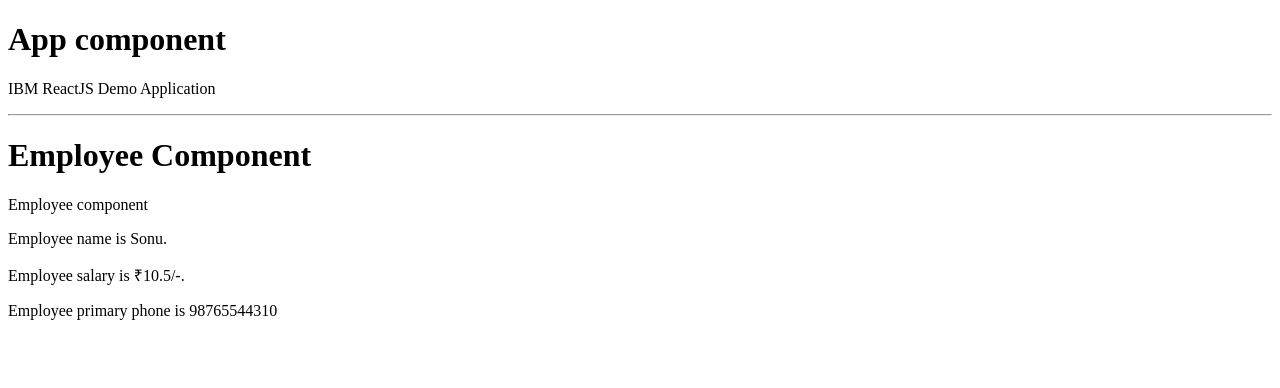
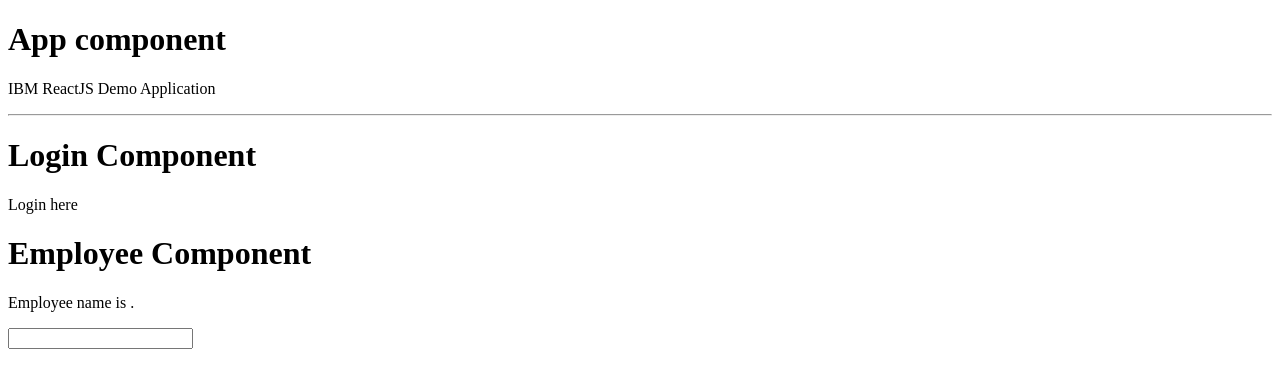
Before and after one commit to vamandeshmukh/ibm-react-demo-april-2024, a React (Create React App) app: page / in a window 1280 px wide. Shown: the top 388 px of the page. Built offline with nearby package versions, Linux system fonts and the light colour scheme.

Commit message:
react-day-2

```diff
--- a/src/App.js
+++ b/src/App.js
@@ -1,4 +1,5 @@
 import Employee from "./components/Employee";
+import Login from "./components/Login";
 
 const App = () => {
 
@@ -7,6 +8,7 @@ const App = () => {
       <h1>App component</h1>
       <p>IBM ReactJS Demo Application</p>
       <hr/>
+      <Login />
       <Employee />
     </>
   );
--- a/src/components/Employee.js
+++ b/src/components/Employee.js
@@ -1,30 +1,57 @@
+import { useState } from "react";
+
 const Employee = () => {
 
-    const employee = {
-        id: 101,
-        firstName: 'Sonu',
-        salary: 10.5,
-        isIndian: true,
-        phone: 98765544310 // ''
+    // let firstName = ''; // not working
+    const [firstName, setFirstName] = useState(''); // works
+
+    const handleNameInput = (evt) => {
+        console.log(evt.target.name);
+        console.log(evt.target.value);
+        // firstName = evt.target.value; // not working
+        setFirstName(evt.target.value); // works
     };
 
     return (
         <>
             <h1>Employee Component</h1>
-            <p>Employee component</p>
-            <p>Employee name is {employee.firstName}.</p>
-            <p>Employee salary is ₹{employee.salary}/-.</p>
-            <>
-                {
-                    employee.phone &&
-                    <p>Employee primary phone is {employee.phone}</p>
-                }
-            </>
+            <p>Employee name is {firstName}.</p>
+            <form>
+                <input type="text" name="firstName" value={firstName} onChange={handleNameInput} />
+            </form>
         </>
     );
 };
 
 export default Employee;
+
+// const Employee = () => {
+
+//     const employee = {
+//         id: 101,
+//         firstName: 'Sonu',
+//         salary: 10.5,
+//         isIndian: true,
+//         phone: 98765544310 // ''
+//     };
+
+//     return (
+//         <>
+//             <h1>Employee Component</h1>
+//             <p>Employee component</p>
+//             <p>Employee name is {employee.firstName}.</p>
+//             <p>Employee salary is ₹{employee.salary}/-.</p>
+//             <>
+//                 {
+//                     employee.phone &&
+//                     <p>Employee primary phone is {employee.phone}.</p>
+//                 }
+//             </>
+//         </>
+//     );
+// };
+
+// export default Employee;
 
 
 // const Employee = () => {
--- /dev/null
+++ b/src/components/Login.js
@@ -0,0 +1,13 @@
+
+const Login = () => {
+
+    return (
+        <>
+            <h1>Login Component</h1>
+            <p>Login here</p>
+            <form>
+            </form>
+        </>
+    );
+};
+export default Login;
```
Also changed, not shown: src/components/Login,js.txt (added).
